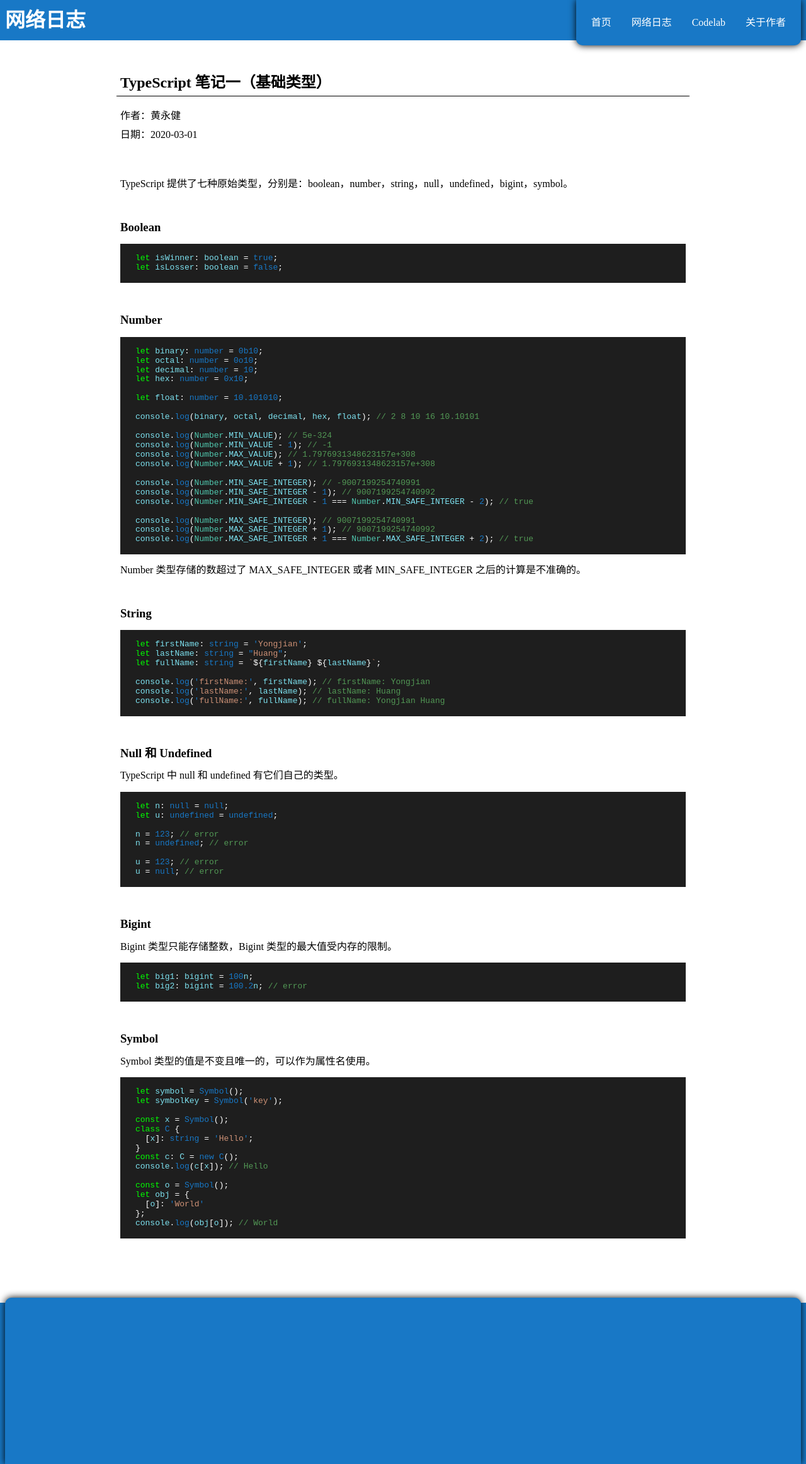
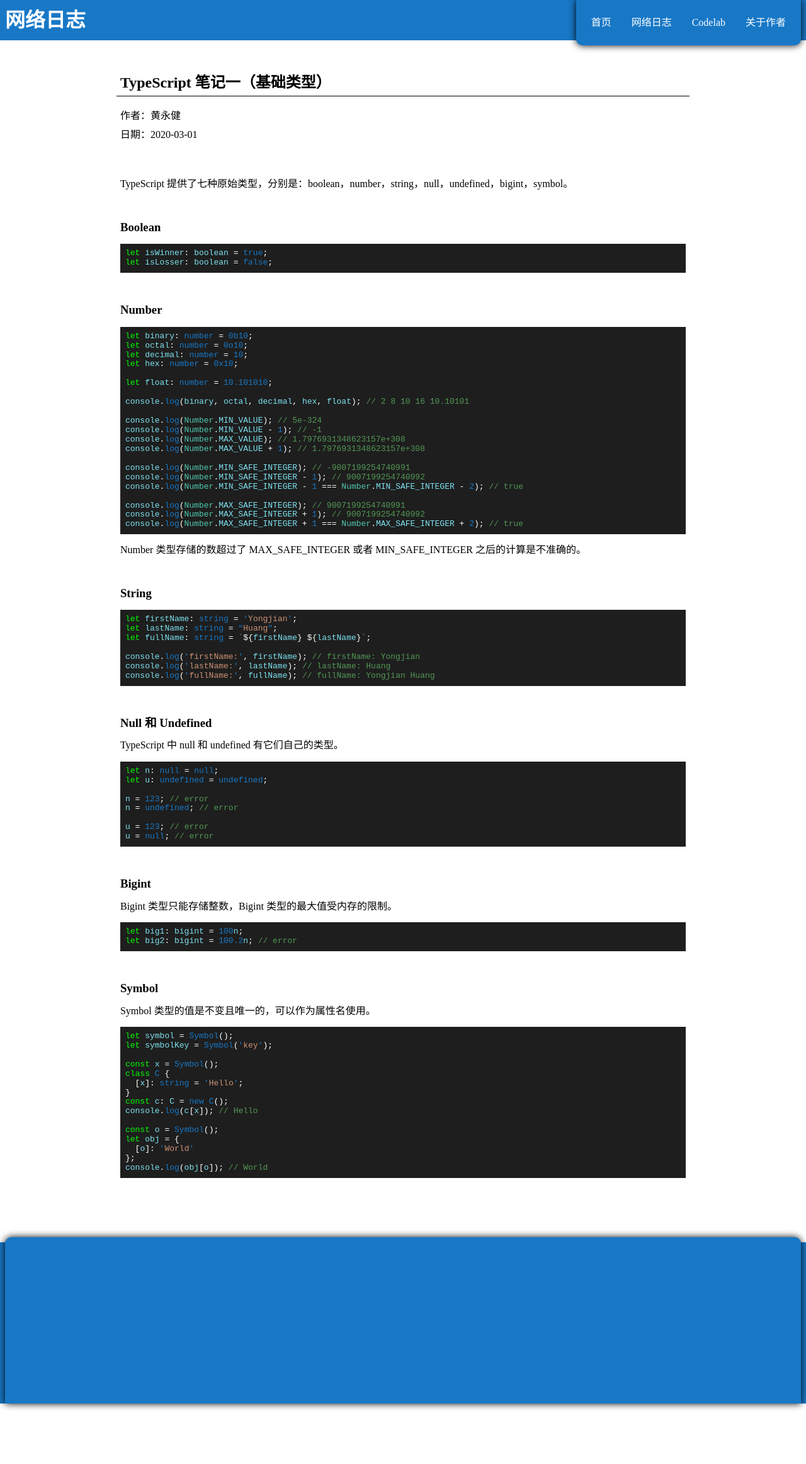
Before and after one commit to codelab2006/codelab2006.github.io, a Jekyll site: the page built from collections/_posts/2020-03-01-typescript_basic_types.md, in a window 1280 px wide. Shown: the whole page at 63% size. Built offline with Jekyll 4.4.1, drawn with Linux system fonts in a browser that asks for light colours.

Commit message:
Update ...

```diff
--- a/_sass/component.scss
+++ b/_sass/component.scss
@@ -11,14 +11,13 @@
     }
   }
   .highlighter-rouge {
-    padding: 0 8px;
     font-weight: bold;
     background-color: $code-background-color;
     color: $code-color;
     code {
       display: block;
       overflow-x: auto;
-      padding: 16px;
+      padding: 8px;
       font-size: small;
       font-weight: initial;
       .kd {
```
